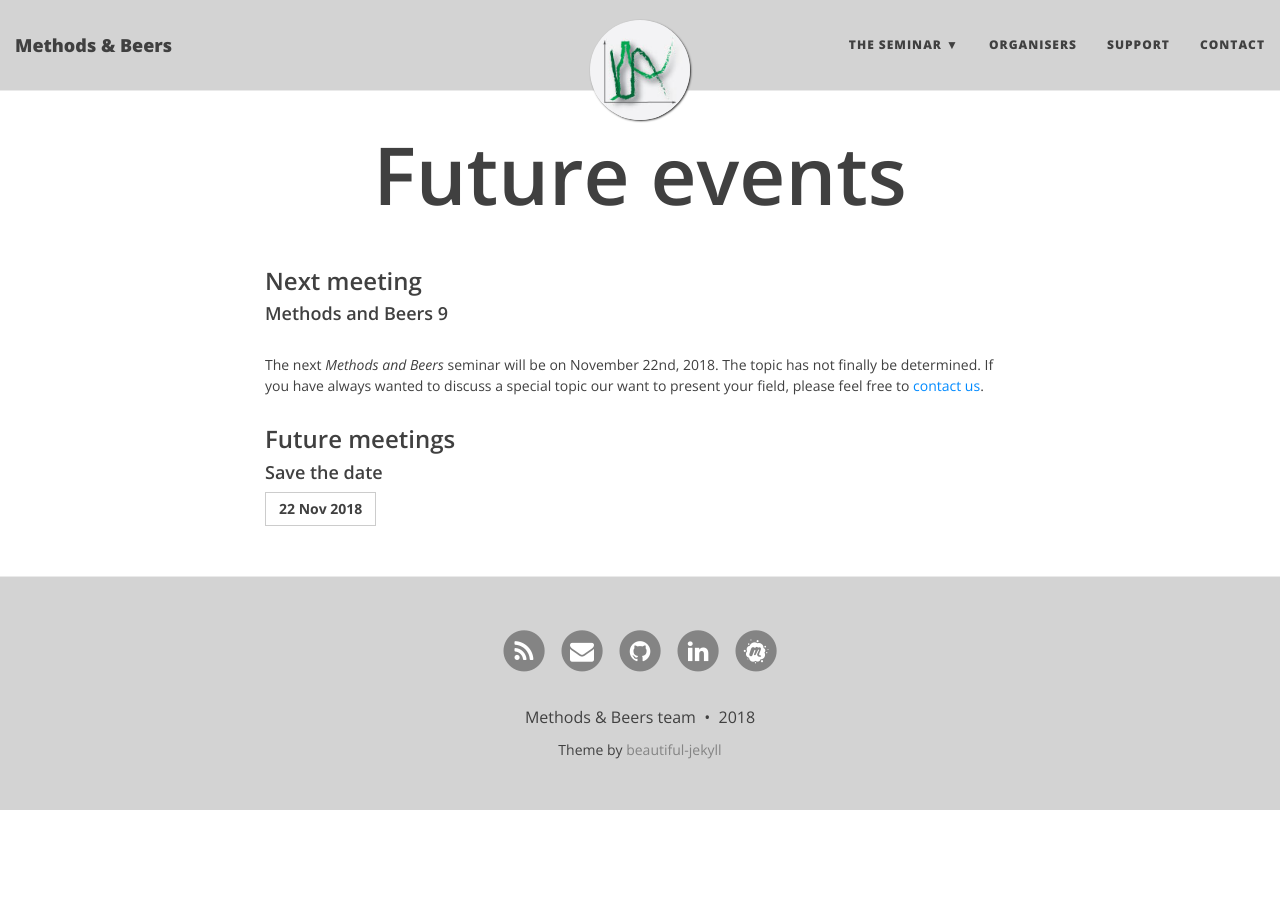
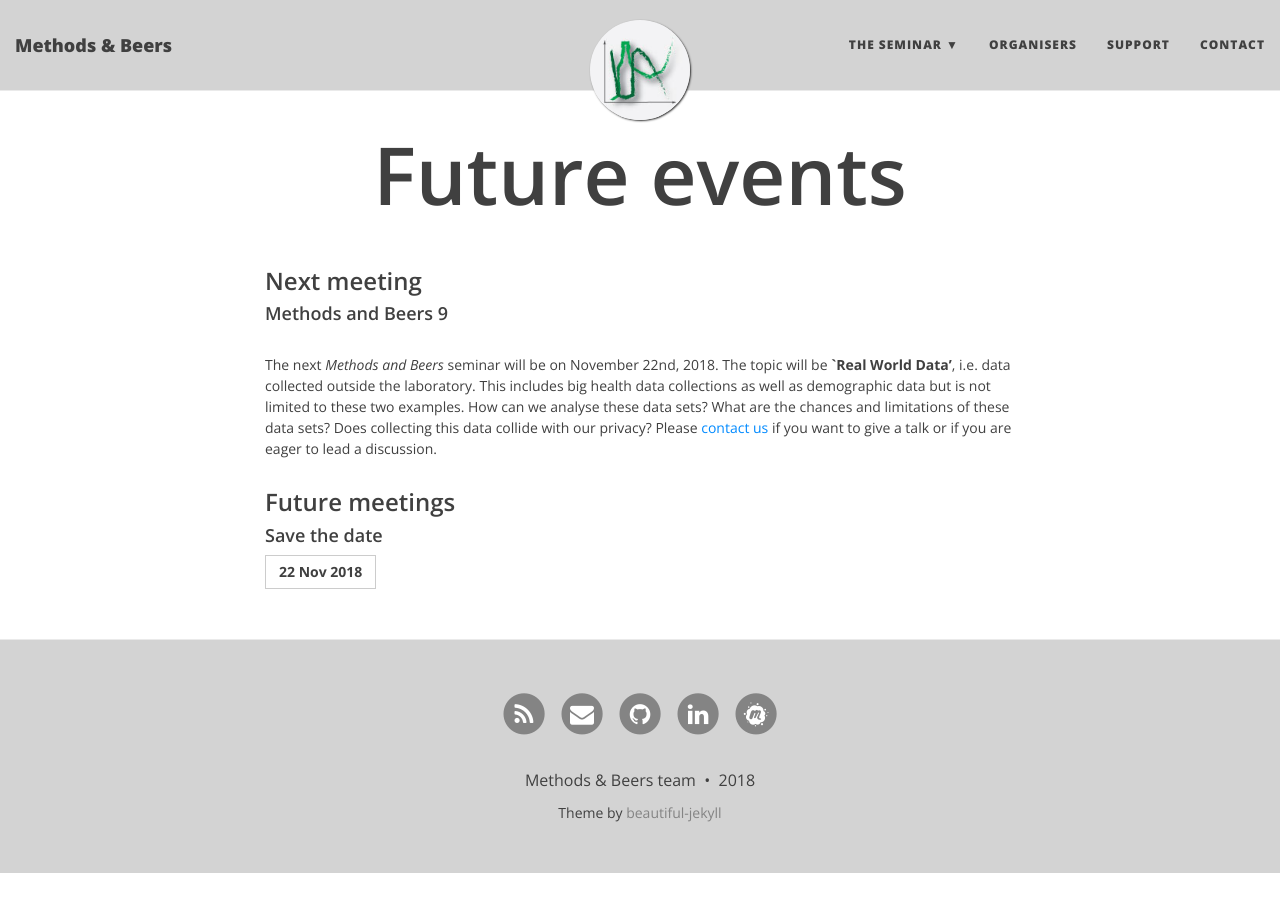
Before and after one commit to BaselComputationalCommunityInResearch/BaselComputationalCommunityInResearch.github.io, a Jekyll site: the page built from seminar/futureevents.md, in a window 1280 px wide. Built offline with Jekyll 4.4.1, drawn with Linux system fonts in a browser that asks for light colours.

Commit message:
added topic of 22 Nov

```diff
--- a/seminar/futureevents.md
+++ b/seminar/futureevents.md
@@ -7,7 +7,10 @@ title: Future events
 
 
 #### Methods and Beers 9 ####
-The next *Methods and Beers* seminar will be on November 22nd, 2018. The topic  has not finally be determined. If you have always wanted to discuss a special topic our want to present your field, please feel free to [contact us][link contact].
+The next *Methods and Beers* seminar will be on November 22nd, 2018.
+The topic will be **`Real World Data'**, i.e. data collected outside the laboratory. This includes big health data collections as well as demographic data but is not limited to these two examples.
+How can we analyse these data sets? What are the chances and limitations of these data sets? Does collecting this data collide with our privacy?
+ Please [contact us][link contact] if you want to give a talk or if you are eager to lead a discussion.
 
 ### Future meetings
 #### Save the date
```
